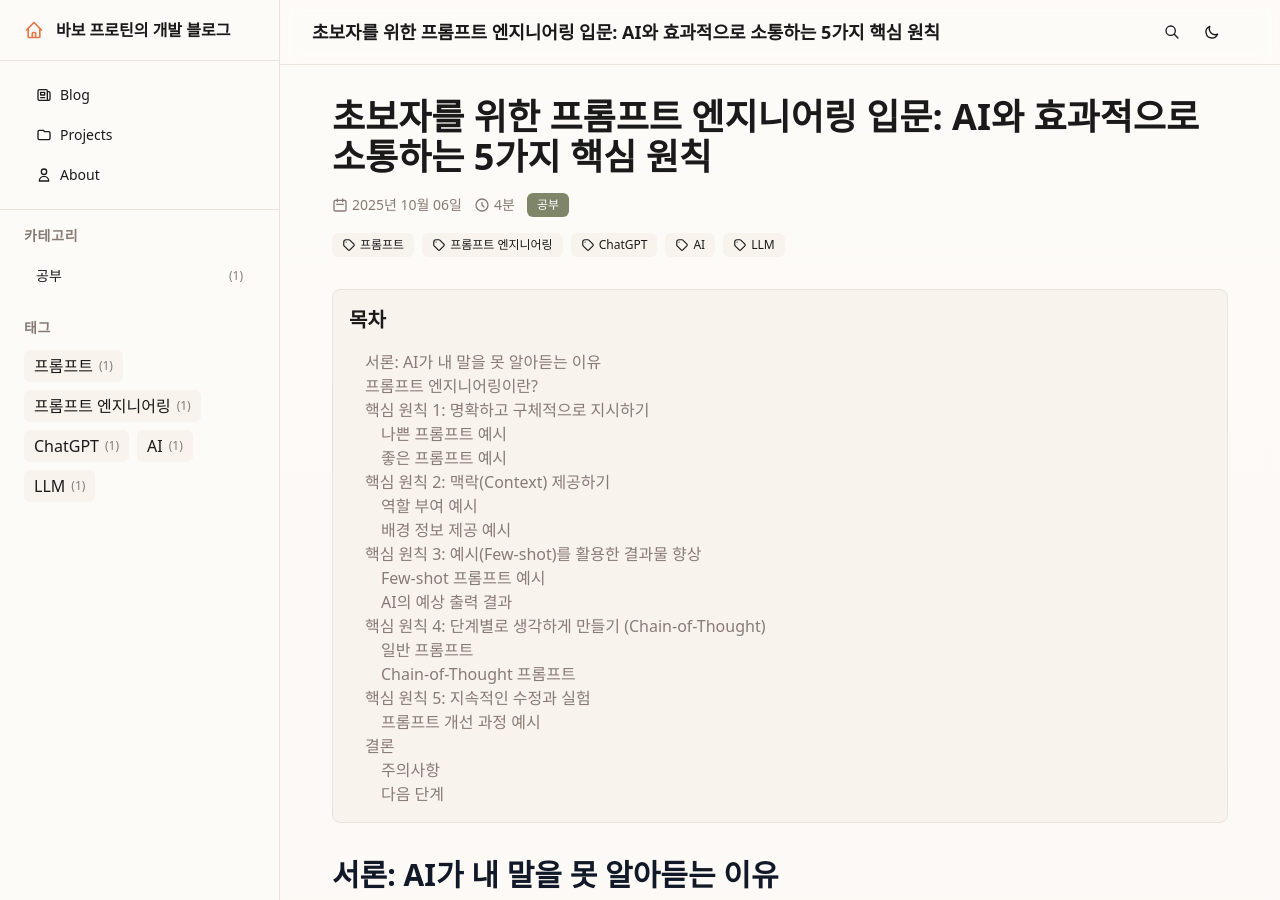
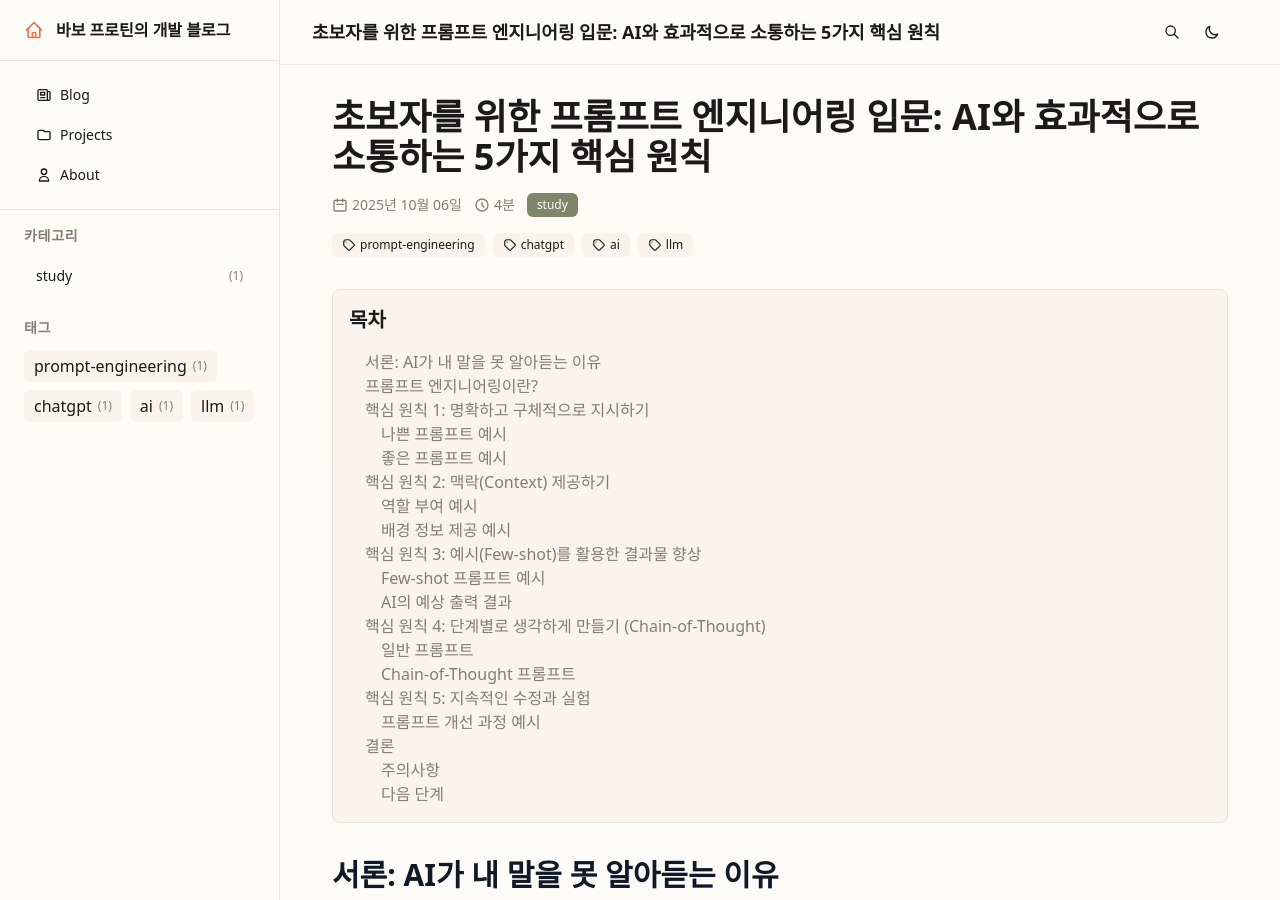
Before and after one commit to 1di0t/1di0t.github.io, a Jekyll site: the page built from _posts/2025-10-06-prompt-engineering-basics.md, in a window 1280 px wide and 900 px high. Built offline with Jekyll 4.4.1, drawn with Linux system fonts in a browser that asks for light colours; some web fonts are replaced; comment, search, counter and statistics services are not loaded.

Commit message:
카테고리와 태그를 영문으로 변경하여 jekyll-archives 호환성 개선
- category: 공부 → study
- tags: 한글 → 영문 (prompt-engineering, chatgpt, ai, llm)
- jekyll-archives의 non-ASCII 문자 URL 접근 문제 해결

🤖 Generated with [Claude Code](https://claude.com/claude-code)

Co-Authored-By: Claude <noreply@anthropic.com>

```diff
--- a/_posts/2025-10-06-prompt-engineering-basics.md
+++ b/_posts/2025-10-06-prompt-engineering-basics.md
@@ -1,8 +1,8 @@
 ---
 layout: post
 title: "초보자를 위한 프롬프트 엔지니어링 입문: AI와 효과적으로 소통하는 5가지 핵심 원칙"
-category: 공부
-tags: [프롬프트, 프롬프트 엔지니어링, ChatGPT, AI, LLM]
+category: study
+tags: [prompt-engineering, chatgpt, ai, llm]
 excerpt: "AI에게 원하는 답변을 얻기 위한 명확하고 효과적인 질문 기술, 프롬프트 엔지니어링의 기본 개념과 핵심 원칙을 쉽게 배워보세요."
 ---
 
```
